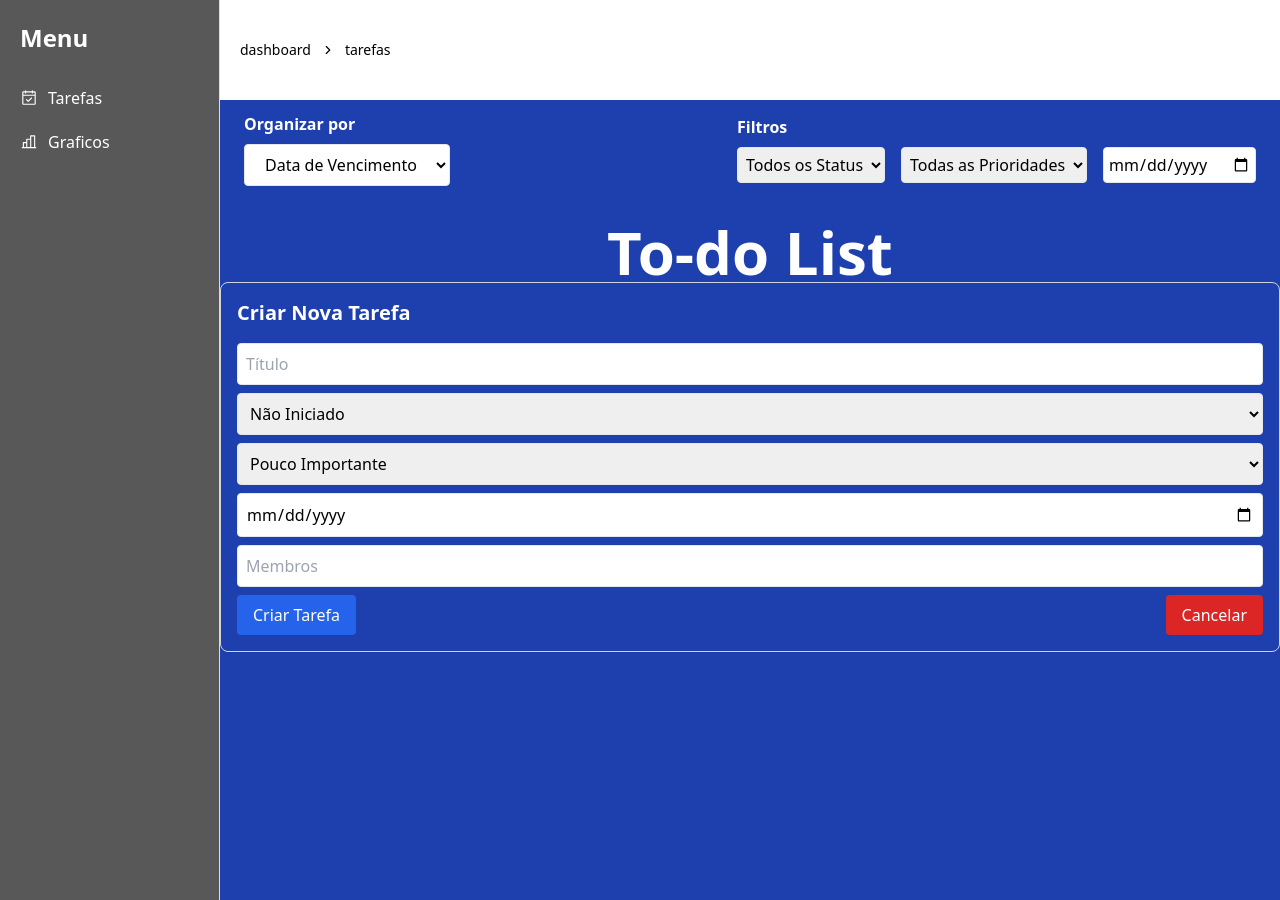
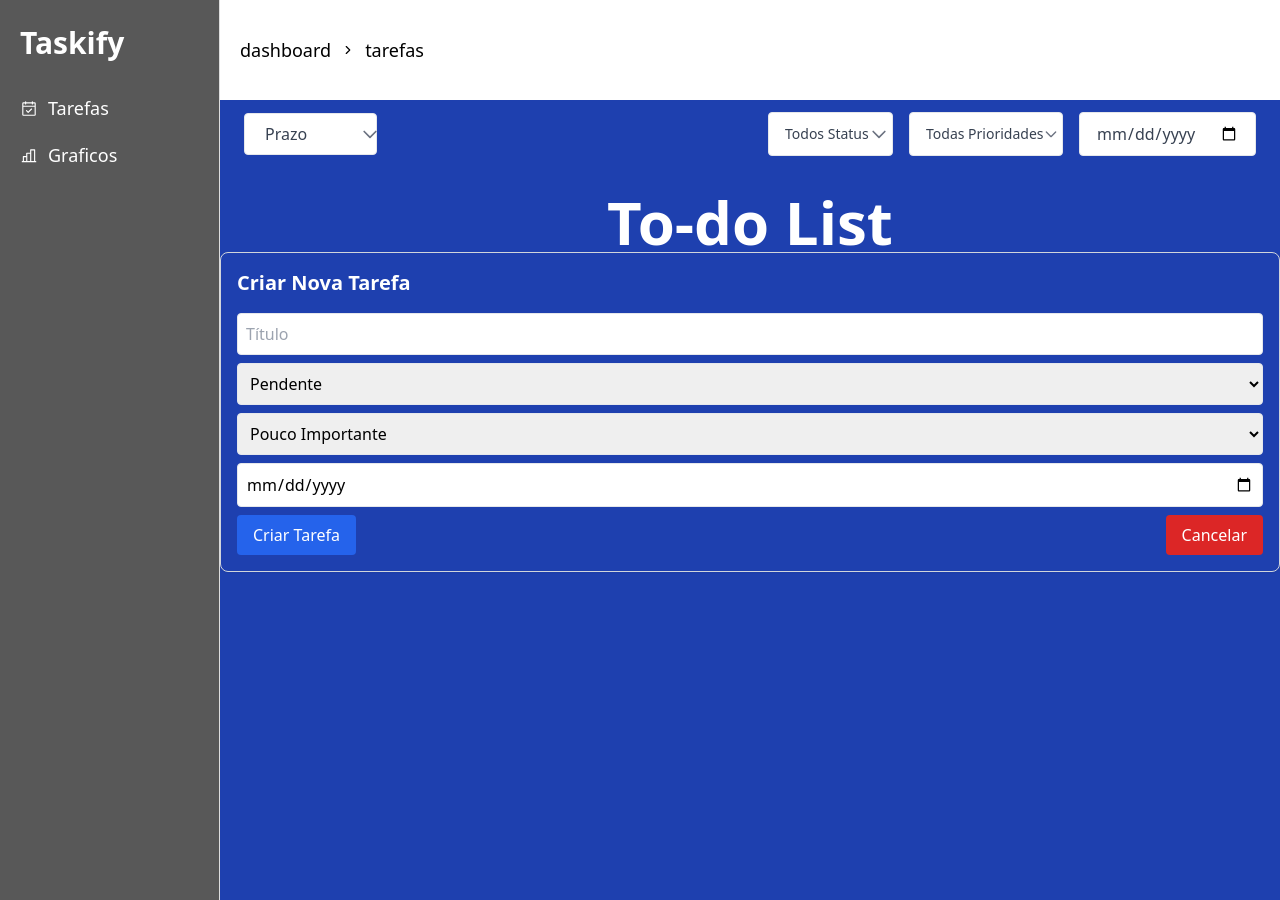
Before and after one commit to Joao-Gabriel05/To_do_list_project_front, a React (Vite) app: page /user/dashboard/tarefas in a window 1280 px wide. Both pictures are taken after a click on the button "Criar Nova Tarefa". Built offline with nearby package versions, Linux system fonts and the light colour scheme; no server answers.

Commit message:
ajustes finais

```diff
--- a/src/pages/user/dashboard/components/header.tsx
+++ b/src/pages/user/dashboard/components/header.tsx
@@ -20,7 +20,7 @@ export function Header() {
             return (
               <div key={index} style={{ display: "flex", alignItems: "center", gap: "10px" }}>
                 <BreadcrumbItem>
-                  <BreadcrumbLink href={match.pathname} style={{ fontWeight: "500" }}>
+                  <BreadcrumbLink href={match.pathname} style={{ fontWeight: "500",fontSize:'18px' }}>
                     {breadcrumbLabel}
                   </BreadcrumbLink>
                 </BreadcrumbItem>
--- a/src/pages/user/dashboard/components/menu.tsx
+++ b/src/pages/user/dashboard/components/menu.tsx
@@ -4,7 +4,7 @@ import styled from "styled-components";
 export const Menu = () => {
     return (
         <MenuStyles>
-            <h1>Menu</h1>
+            <h1>Taskify</h1>
             {menuItems.map((item, index) => {
                 return (
                     <MenuItem key={index} href={item.href}>
@@ -26,7 +26,7 @@ const MenuStyles = styled.div`
     border-right: 1px solid #ddd;
 
     h1 {
-        font-size: 24px;
+        font-size: 30px;
         margin-bottom: 20px;
         font-weight: bold;
         color: white;
@@ -55,5 +55,5 @@ const IconWrapper = styled.span`
 `;
 
 const Label = styled.span`
-    font-size: 16px;
+    font-size: 18px;
 `;
--- a/src/pages/user/dashboard/dashboard.tsx
+++ b/src/pages/user/dashboard/dashboard.tsx
@@ -2,7 +2,6 @@ import { Route, Routes } from 'react-router-dom';
 import { Header } from './components/header';
 import { Menu } from './components/menu';
 import styled from 'styled-components';
-import { Projeto } from './nested/projetos/projetospage';
 import { Tarefas } from './nested/tarefas/tarefaspage';
 import { Graficos } from './nested/graficos/graficos.page';
 
@@ -12,9 +11,6 @@ export const Dashboard = () => {
         <DashboardStyles>
             <Header/>
             <Menu/>
-            <Routes>
-                <Route path="projetos" element={<Projeto />}/>
-            </Routes>
             <Routes>
                 <Route path="tarefas" element={<Tarefas />}/>
             </Routes>
--- a/src/pages/user/dashboard/nested/graficos/graficos.page.tsx
+++ b/src/pages/user/dashboard/nested/graficos/graficos.page.tsx
@@ -31,14 +31,14 @@ export const Graficos = () => {
 
                 // Configuração dos dados do gráfico de status
                 setDadosTarefas({
-                    labels: ['Não Iniciado', 'Em Progresso', 'Finalizado'],
+                    labels: ['Pendente', 'Em Progresso', 'Finalizada'],
                     datasets: [
                         {
                             label: 'Quantidade de Tarefas por Status',
                             data: [
-                                contagemStatus['não iniciado'] || 0,
+                                contagemStatus['pendente'] || 0,
                                 contagemStatus['em progresso'] || 0,
-                                contagemStatus['finalizado'] || 0
+                                contagemStatus['finalizada'] || 0
                             ],
                             backgroundColor: ['#808080', '#4CAF50', '#2196F3'],  // Cores para as barras
                             borderColor: ['#808080', '#4CAF50', '#2196F3'],      // Cor da borda das barras
--- a/src/pages/user/dashboard/nested/tarefas/tarefaspage.tsx
+++ b/src/pages/user/dashboard/nested/tarefas/tarefaspage.tsx
@@ -5,8 +5,7 @@ import { getasksRequest, postTaskRequest, editTaskRequest, deleteTaskRequest } f
 
 interface Tarefa {
     _id: string;
-    status: "não iniciado" | "em progresso" | "finalizado";
-    members: string[];
+    status: "pendente" | "em progresso" | "finalizada";
     priority: "pouco importante" | "importante" | "muito importante";
     title: string;
     due_date: string;
@@ -16,10 +15,9 @@ export const Tarefas = () => {
     const [tarefas, setTarefas] = useState<Tarefa[]>([]);
     const [newTask, setNewTask] = useState({
         title: '',
-        status: 'não iniciado',
+        status: 'pendente',
         priority: 'pouco importante',
         due_date: '',
-        members: '',
     });
     const [showForm, setShowForm] = useState(false);
     const [editingTaskId, setEditingTaskId] = useState<string | null>(null);
@@ -46,21 +44,19 @@ export const Tarefas = () => {
 
     const handleCreateTask = async () => {
         try {
-            const { title, status, priority, due_date, members } = newTask;
+            const { title, status, priority, due_date } = newTask;
 
-            if (!title || !status || !priority || !due_date || !members) {
+            if (!title || !status || !priority || !due_date) {
                 toast.error('Preencha todos os campos obrigatórios!');
                 return;
             }
 
-            const membersArray = members.split(',').map(member => member.trim());
 
             const taskToCreate = {
                 title,
                 status,
                 priority,
-                due_date,
-                members: membersArray
+                due_date
             };
 
             const createdTask = await postTaskRequest<Tarefa>('/director/create-task', taskToCreate);
@@ -69,7 +65,7 @@ export const Tarefas = () => {
                 const tarefas = await getasksRequest<Tarefa[]>('/director/get-task');
                 setTarefas(tarefas);
                 toast.success('Tarefa criada com sucesso!');
-                setNewTask({ title: '', status: 'não iniciado', priority: 'pouco importante', due_date: '', members: '' });
+                setNewTask({ title: '', status: 'pendente', priority: 'pouco importante', due_date: '' });
                 setShowForm(false);
             } else {
                 toast.error('Erro ao criar a tarefa');
@@ -82,8 +78,7 @@ export const Tarefas = () => {
 
     const handleEditTask = async () => {
         if (editingTaskId) {
-            const { title, status, priority, due_date, members } = newTask;
-            const membersArray = members.split(',').map(member => member.trim());
+            const { title, status, priority, due_date } = newTask;
 
             const taskToEdit = {
                 _id: editingTaskId,
@@ -91,7 +86,6 @@ export const Tarefas = () => {
                 status,
                 priority,
                 due_date,
-                members: membersArray
             };
 
             try {
@@ -101,7 +95,7 @@ export const Tarefas = () => {
                     const tarefas = await getasksRequest<Tarefa[]>('/director/get-task');
                     setTarefas(tarefas);
                     toast.success('Tarefa atualizada com sucesso!');
-                    setNewTask({ title: '', status: 'não iniciado', priority: 'pouco importante', due_date: '', members: '' });
+                    setNewTask({ title: '', status: 'pendente', priority: 'pouco importante', due_date: '' });
                     setShowForm(false);
                     setEditingTaskId(null);
                 } else {
@@ -147,8 +141,7 @@ export const Tarefas = () => {
             title: tarefa.title,
             status: tarefa.status,
             priority: tarefa.priority,
-            due_date: tarefa.due_date,
-            members: tarefa.members.join(', ')
+            due_date: tarefa.due_date
         });
         setShowForm(true);
     };
@@ -196,54 +189,117 @@ export const Tarefas = () => {
         }
     };
 
+
     return (
         <TarefasStyles>
          <div className="header-container flex items-center justify-between mb-6 px-6 py-3">
                 <div className="organizar-por">
-                <h3 className="font-semibold text-white mb-2">Organizar por</h3>
-                <div>
+            <div className="relative">
                 <select
                     value={sortBy}
                     onChange={(e) => setSortBy(e.target.value as 'due_date' | 'priority')}
-                        className="px-4 py-2  border rounded bg-white"
+                    className="px-5 py-2 border rounded bg-white text-gray-700 appearance-none w-[90%] h-[80%]"
                 >
-                        <option value="due_date">Data de Vencimento</option>
+                    <option value="" disabled selected>
+                        Organizar por
+                    </option>
+                    <option value="due_date">Prazo</option>
                     <option value="priority">Prioridade</option>
                 </select>
+                <div className="absolute inset-y-0 right-0 flex items-center pr-3 pointer-events-none">
+                    <svg
+                        className="w-5 h-5 text-gray-500"
+                        fill="none"
+                        stroke="currentColor"
+                        viewBox="0 0 24 24"
+                        xmlns="http://www.w3.org/2000/svg"
+                    >
+                        <path
+                            stroke-linecap="round"
+                            stroke-linejoin="round"
+                            stroke-width="2"
+                            d="M19 9l-7 7-7-7"
+                        />
+                    </svg>
+                </div>
             </div>
         </div>
 
+
                 <div className="filters-container">
-                <h3 className="font-semibold text-white mb-2">Filtros</h3>
             <div className="flex space-x-4">
+                <div className="relative">
                     <select
                         value={filters.status}
                         onChange={e => setFilters({ ...filters, status: e.target.value })}
-                        className="p-1 border rounded"
+                        className="px-4 py-2 text-sm border rounded bg-white text-gray-700 appearance-none w-[100%] h-[100%]"
                     >
-                        <option value="">Todos os Status</option>
-                        <option value="não iniciado">Não Iniciado</option>
+                        <option value="">Todos Status</option>
+                        <option value="pendente">Pendente</option>
                         <option value="em progresso">Em Progresso</option>
-                        <option value="finalizado">Finalizado</option>
+                        <option value="finalizada">Finalizada</option>
                     </select>
+                    <div className="absolute inset-y-0 right-0 flex items-center pr-1 pointer-events-none">
+                        <svg
+                            className="w-5 h-5 text-gray-500"
+                            fill="none"
+                            stroke="currentColor"
+                            viewBox="0 0 24 24"
+                            xmlns="http://www.w3.org/2000/svg"
+                        >
+                            <path
+                                stroke-linecap="round"
+                                stroke-linejoin="round"
+                                stroke-width="2"
+                                d="M19 9l-7 7-7-7"
+                            />
+                        </svg>
+                    </div>
+                </div>
+
+                <div className="relative">
                     <select
                         value={filters.priority}
                         onChange={e => setFilters({ ...filters, priority: e.target.value })}
-                        className="p-1 border rounded"
+                        className="px-4 py-2 text-sm border rounded bg-white text-gray-700 appearance-none w-[100%] h-[100%]"
                     >
-                        <option value="">Todas as Prioridades</option>
+                        <option value="">Todas Prioridades</option>
                         <option value="pouco importante">Pouco Importante</option>
                         <option value="importante">Importante</option>
                         <option value="muito importante">Muito Importante</option>
                     </select>
+                    <div className="absolute inset-y-0 right-0 flex items-center pr-1 pointer-events-none">
+                        <svg
+                            className="w-4 h-4 text-gray-500"
+                            fill="none"
+                            stroke="currentColor"
+                            viewBox="0 0 24 24"
+                            xmlns="http://www.w3.org/2000/svg"
+                        >
+                            <path
+                                stroke-linecap="round"
+                                stroke-linejoin="round"
+                                stroke-width="2"
+                                d="M19 9l-7 7-7-7"
+                            />
+                        </svg>
+                    </div>
+                </div>
+
+                <div className="relative">
                     <input
                         type="date"
                         value={filters.due_date}
                         onChange={e => setFilters({ ...filters, due_date: e.target.value })}
-                        className="p-1 border rounded"
+                        className="px-4 py-2 border rounded bg-white text-gray-700 appearance-none"
                     />
+                    <div className="absolute inset-y-0 right-0 flex items-center pr-3 pointer-events-none">
+
                     </div>
                 </div>
+            </div>
+        </div>
+
         </div>
 
         <h1 className="text-6xl font-bold text-white text-center mt-6">To-do List</h1>
@@ -279,9 +335,9 @@ export const Tarefas = () => {
                             onChange={e => setNewTask({ ...newTask, status: e.target.value })}
                             className="w-full p-2 border rounded"
                         >
-                            <option value="não iniciado">Não Iniciado</option>
+                            <option value="pendente">Pendente</option>
                             <option value="em progresso">Em Progresso</option>
-                            <option value="finalizado">Finalizado</option>
+                            <option value="finalizada">Finalizada</option>
                         </select>
                         <select
                             value={newTask.priority}
@@ -296,13 +352,6 @@ export const Tarefas = () => {
                             type="date"
                             value={newTask.due_date}
                             onChange={e => setNewTask({ ...newTask, due_date: e.target.value })}
-                            className="w-full p-2 border rounded"
-                        />
-                        <input
-                            type="text"
-                            placeholder="Membros"
-                            value={newTask.members}
-                            onChange={e => setNewTask({ ...newTask, members: e.target.value })}
                             className="w-full p-2 border rounded"
                         />
                         <div className="mt-4 flex justify-between">
@@ -343,14 +392,19 @@ export const Tarefas = () => {
         <li
             key={tarefa._id}
             className={`p-4 rounded-md shadow-sm flex justify-between items-center ${containerClass}`}
+            onClick={() => {
+                if (tarefa.status === 'pendente') {
+                    handleStatusChange(tarefa._id, 'em progresso');
+                }
+            }}
         >
             <div>
-                <h1 className="font-bold text-3xl">{tarefa.title}</h1>
+                <h1 className="font-bold text-2xl">{tarefa.title}</h1>
                 <p className="font-semibold">
                 {
-                    tarefa.status === 'não iniciado' ? 'A tarefa ainda não foi iniciada' :
+                    tarefa.status === 'pendente' ? 'A tarefa ainda não foi iniciada' :
                     tarefa.status === 'em progresso' ? 'A tarefa está em processo' :
-                    tarefa.status === 'finalizado' ? 'A tarefa foi finalizada' :
+                    tarefa.status === 'finalizada' ? 'A tarefa foi finalizada' :
                     'Status desconhecido'
                 }
                 </p>
@@ -367,15 +421,14 @@ export const Tarefas = () => {
                         ? `Faltam ${daysRemaining} dias para o vencimento`
                         : `Atrasado em ${Math.abs(daysRemaining)} dias`}
                 </p>
-                <p>Membros: {tarefa.members.join(', ')}</p>
             </div>
             <div className="flex items-center relative">
             <div className="checkbox-container">
                     <input
                         type="checkbox"
-                        checked={tarefa.status === 'finalizado'}
+                        checked={tarefa.status === 'finalizada'}
                         onChange={() => {
-                            const newStatus = tarefa.status === 'finalizado' ? 'em progresso' : 'finalizado';
+                            const newStatus = tarefa.status === 'finalizada' ? 'em progresso' : 'finalizada';
                             handleStatusChange(tarefa._id, newStatus);
                         }}
                         id={`checkbox-${tarefa._id}`}
--- a/src/pages/user/routes.tsx
+++ b/src/pages/user/routes.tsx
@@ -1,6 +1,5 @@
 import { redirect, RouteObject } from 'react-router-dom';
 import { Dashboard } from './dashboard/dashboard';
-import { Projeto } from './dashboard/nested/projetos/projetospage';
 import { Tarefas } from './dashboard/nested/tarefas/tarefaspage';
 import { Graficos } from './dashboard/nested/graficos/graficos.page';
 
@@ -13,11 +12,6 @@ const routes: RouteObject[] = [
             {
                 index: true,
                 loader: async () => redirect('/user/dashboard/tarefas'), // Redireciona para "tarefas" ao acessar "user/dashboard"
-            },
-            {
-                path: "projetos",
-                element: <Projeto />,
-                id: "projetos"
             },
             {
                 path: "tarefas",
```
Also changed, not shown: src/pages/user/dashboard/nested/projetos/projetospage.tsx (deleted, +0 -19 lines). Lines whose indentation alone changed are shown as unchanged.
